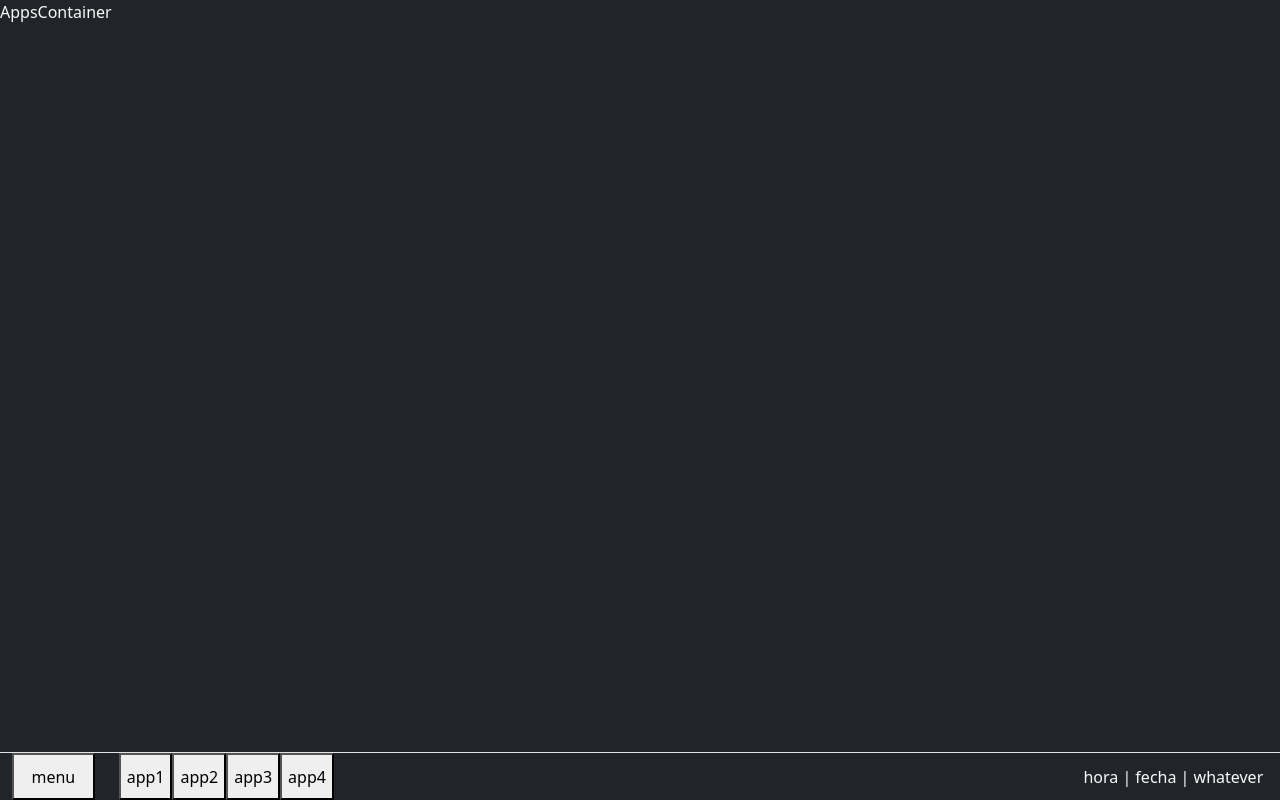
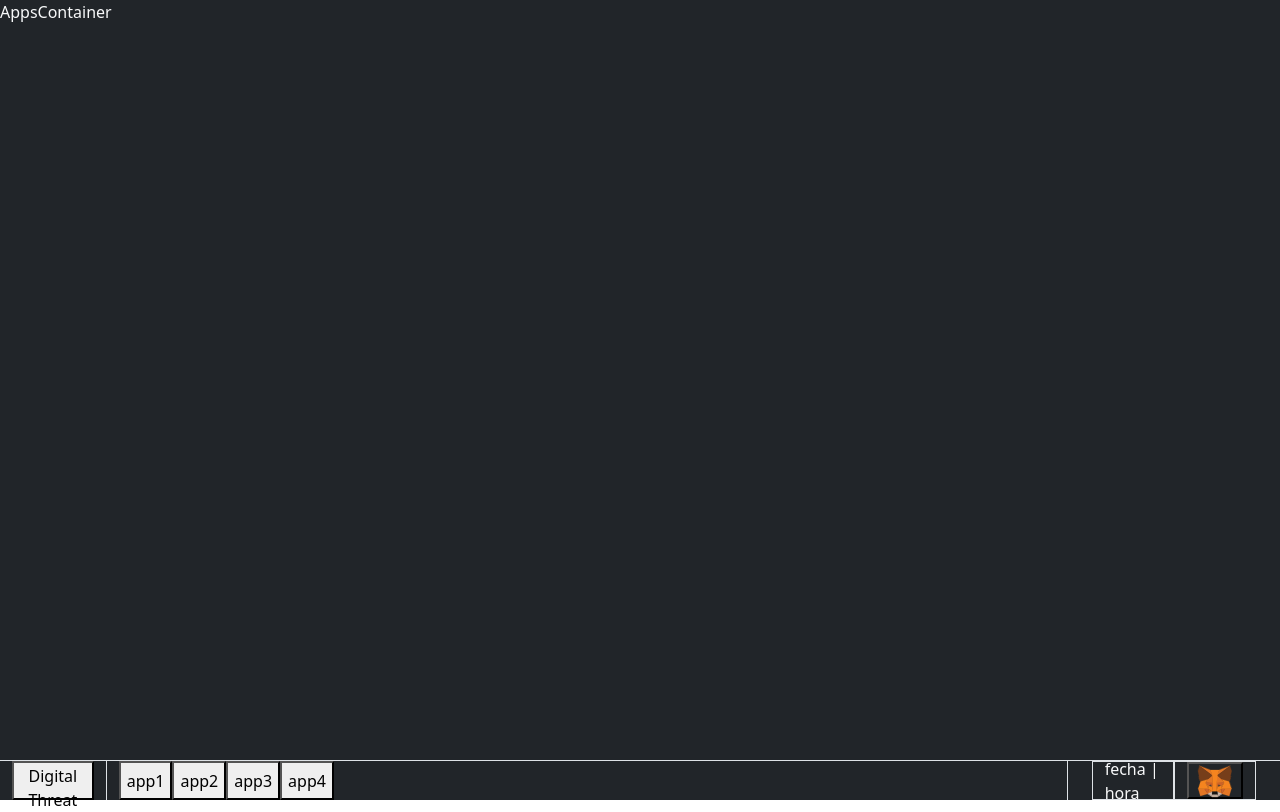
Before and after one commit to sberrus/digital-threat, a React (Vite) app: page / in a window 1280 px wide. Built offline with nearby package versions, Linux system fonts and the light colour scheme.

Commit message:
Inserting Metamask Login Button to appBar

```diff
--- a/src/components/system/AppsContainer.tsx
+++ b/src/components/system/AppsContainer.tsx
@@ -2,7 +2,7 @@ import { Container } from "react-bootstrap";
 
 const AppsContainer = () => {
 	return (
-		<Container fluid className="p-0" style={{ height: "94%" }}>
+		<Container fluid className="p-0" style={{ height: "95%" }}>
 			AppsContainer
 		</Container>
 	);
--- a/src/components/system/TaskBar.tsx
+++ b/src/components/system/TaskBar.tsx
@@ -1,11 +1,12 @@
 import { Col, Container, Row } from "react-bootstrap";
+import MetamaskLogo from "./assets/MetamaskLogo.svg";
 
 const TaskBar = () => {
 	return (
-		<Container fluid className="border-top" style={{ height: "6%" }}>
+		<Container fluid className="border-top" style={{ height: "5%" }}>
 			<Row className="h-100">
-				<Col id="menu" sm={1} className="h-100 d-flex align-items-center justify-content-center">
-					<button className="h-100 w-100">menu</button>
+				<Col id="menu" sm={1} className="h-100 d-flex align-items-center justify-content-center border-end">
+					<button className="h-100 w-100">Digital Threat</button>
 				</Col>
 				<Col id="appsBar" sm={9} className="h-100 d-flex align-items-center justify-content-start">
 					<div className="d-flex justify-content-center h-100">
@@ -15,8 +16,24 @@ const TaskBar = () => {
 						<button>app4</button>
 					</div>
 				</Col>
-				<Col id="info" sm={2} className="h-100 d-flex align-items-center justify-content-center">
-					hora | fecha | whatever
+				<Col
+					id="walletAndData"
+					sm={2}
+					className="h-100 d-flex align-items-center justify-content-center border-start"
+				>
+					<Container fluid className="h-100">
+						<Row className="h-100">
+							<Col sm={6} className="h-100 border d-flex align-items-center justify-content-center">
+								<span>fecha | hora</span>
+							</Col>
+							<Col sm={6} className="h-100 border d-flex align-items-center justify-content-center">
+								{" "}
+								<button className="w-100 h-100 bg-dark border-none outline-none">
+									<img src={MetamaskLogo} alt="Metamask Logo" />
+								</button>
+							</Col>
+						</Row>
+					</Container>
 				</Col>
 			</Row>
 		</Container>
```
Also changed, not shown: src/components/system/assets/MetamaskLogo.svg (added).
